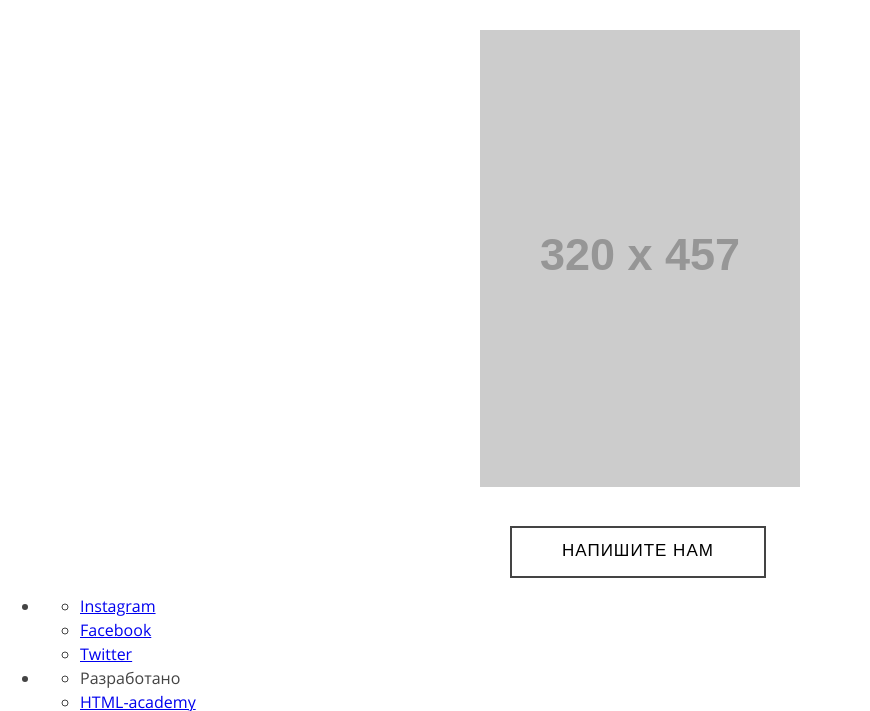
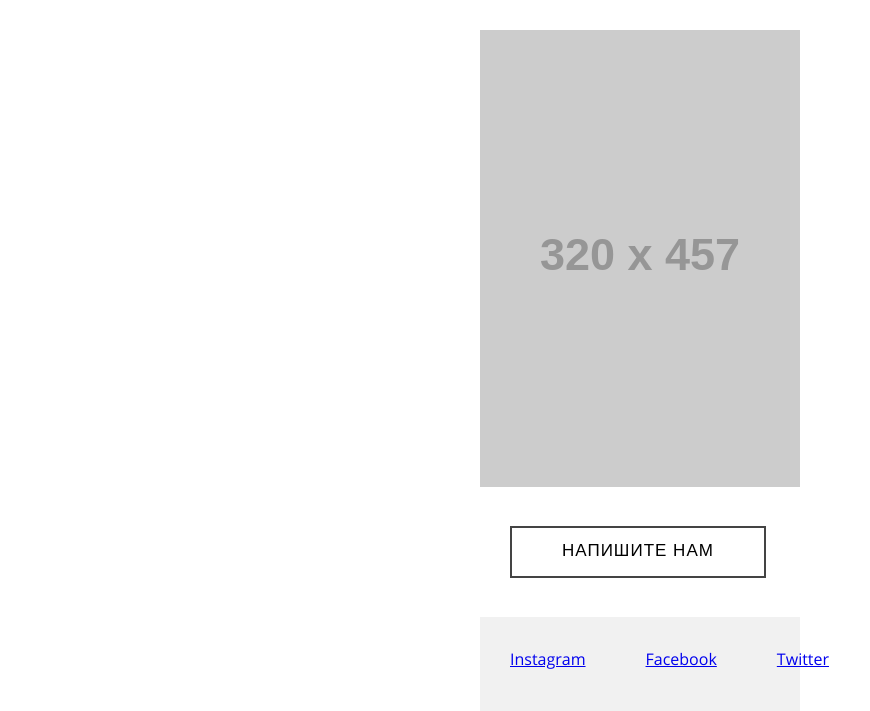
Before and after one commit to Akvy/447815-mishka, a website: page index.html in a window 1280 px wide. Shown: the part 3155-3866 px from the top of the page, without its empty margins (0-870 px from the left). Drawn offline with nearby package versions, Linux system fonts and the light colour scheme; files that its build step writes are made by us from their sources; placeholder pictures from the web are drawn by us.

Commit message:
Finished section Main footer basic styles

```diff
--- /dev/null
+++ b/less/blocks/footer-developer.less
@@ -0,0 +1,15 @@
+.footer-developer {
+  .ul-reseter();
+
+  display: flex;
+}
+
+.footer-developer__item {
+  padding: 30px;
+  padding-top: 20px;
+
+  font-size: 19px;
+  line-height: 18px;
+  color: #000000;
+  font-weight: 800;
+}
--- /dev/null
+++ b/less/blocks/footer-social.less
@@ -0,0 +1,10 @@
+.footer-social {
+  .ul-reseter();
+
+  display: flex;
+  justify-content: space-around;
+}
+
+.footer-social__item {
+  padding: 30px;
+}
--- /dev/null
+++ b/less/blocks/main-footer.less
@@ -0,0 +1,11 @@
+.main-footer__wrapper {
+  .mobile-container();
+}
+
+.main-footer__list {
+  .ul-reseter();
+
+  margin-top: 39px;
+
+  background-color: #f1f1f1;
+}
--- a/less/style.less
+++ b/less/style.less
@@ -19,6 +19,12 @@
 @import "blocks/reviews.less";
 
 @import "blocks/contacts.less";
+
+@import "blocks/main-footer.less";
+
+@import "blocks/footer-social.less";
+
+@import "blocks/footer-developer.less";
 
 @font-face {
     font-family: "Open Sans";
```
